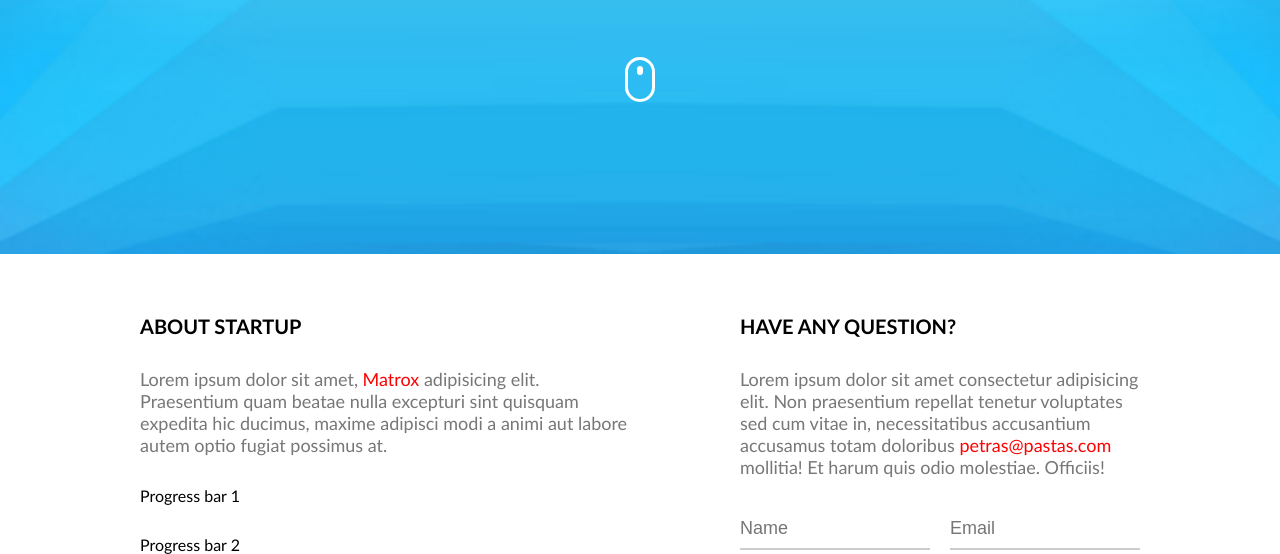
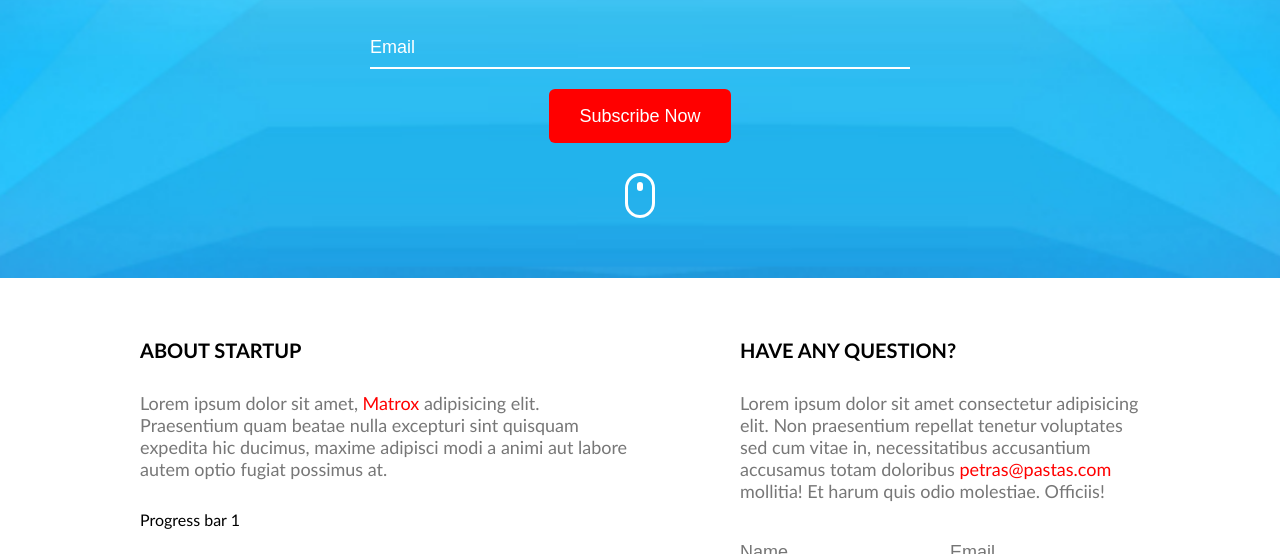
Before and after one commit to zasweted/13-coming-soon, a website: page index.html in a window 1280 px wide. Shown: the part 546-1100 px from the top of the page. Drawn offline with Linux system fonts and the light colour scheme.

Commit message:
forms final

```diff
--- a/css/pages/home.css
+++ b/css/pages/home.css
@@ -43,6 +43,23 @@ section.bg-main {
 
 .hero > .description {
     font-size: 20px;
+}
+
+.subscribe {
+    flex-direction: column;
+    width: 90%;
+    align-items: center;
+}
+
+.form.subscribe > input {
+    width: 100%;
+    background-color: transparent;
+    color: #fff;
+    border-color: #fff;
+}
+
+.form.subscribe ::placeholder {
+    color: #fff;
 }
 /* HERO-end */
 
--- a/index.html
+++ b/index.html
@@ -41,8 +41,10 @@
                     <div class="label">seconds</div>
                 </div>
             </div>
-            <form>
-
+            <form class="subscribe form">
+                <label for="email">Email</label>
+                <input id="email" type="email" placeholder="Email" required>
+                <button class="btn" type="submit">Subscribe Now</button>
             </form>
             <div class="mouse"></div>
         </div>
```
